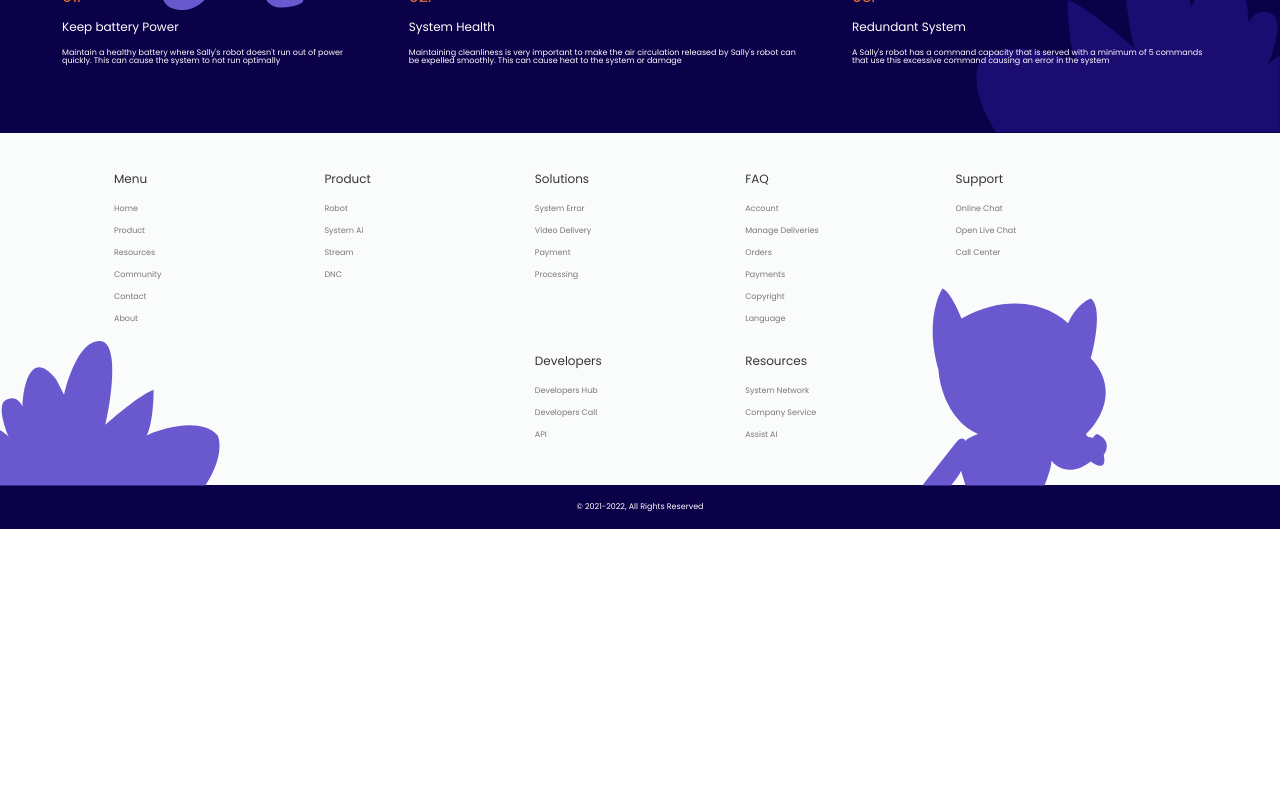
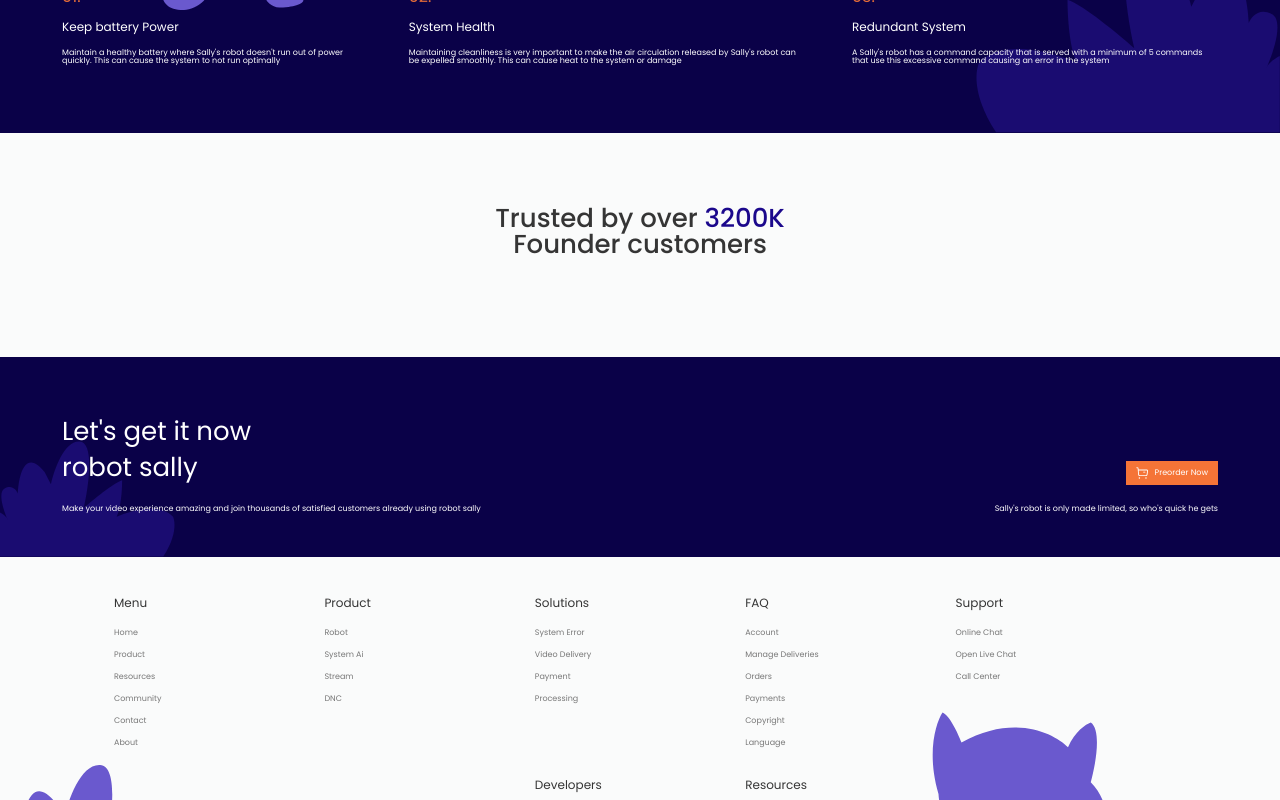
Before and after one commit to g-andrei/log-asset, a React (Vite) app: page / in a window 1280 px wide. Shown: the part 1420-2220 px from the top of the page. Before the commit the page ends 1949 px from the top, so only its background shows below. Built offline with nearby package versions, Linux system fonts and the light colour scheme.

Commit message:
text of testimonials

```diff
--- a/src/Views/AppLayout.tsx
+++ b/src/Views/AppLayout.tsx
@@ -1,4 +1,4 @@
-import { Features, Footer, Header, Hero } from ".";
+import { Features, Footer, Header, Hero, Testimonials } from ".";
 import useStore from "../store";
 
 const AppLayout = () => {
@@ -8,6 +8,7 @@ const AppLayout = () => {
       <Header />
       <Hero />
       <Features />
+      <Testimonials />
       <Footer />
     </div>
   );
--- /dev/null
+++ b/src/Views/Testimonials/Testimonials.styled.ts
@@ -0,0 +1,65 @@
+import styled, { css } from "styled-components";
+import { mobileBreakpoint } from "../../utils";
+
+const FirstSectionTestimonialsStyled = styled.div(({ theme }) => {
+  const { spacings, colors } = theme;
+  return css`
+    padding: ${spacings.main.s72} ${spacings.main.s62} ${spacings.main.s100};
+    background-color: ${colors.surfaces.tertiary};
+    text-align: center;
+
+    @media (max-width: ${mobileBreakpoint}) {
+      padding: ${spacings.main.s50} ${spacings.main.s10} ${spacings.main.s100};
+    }
+  `;
+});
+
+const SecondSectionTestimonialsStyled = styled.div(({ theme }) => {
+  const { colors, spacings } = theme;
+  return css`
+    background: ${colors.surfaces.secondary};
+    padding: ${spacings.main.s56} ${spacings.main.s62} ${spacings.main.s44};
+    position: relative;
+
+    @media (max-width: ${mobileBreakpoint}) {
+      padding: ${spacings.main.s100} ${spacings.main.s10} ${spacings.main.s40};
+    }
+  `;
+});
+
+const SectionStyled = styled.div(() => {
+  return css`
+    display: flex;
+    justify-content: space-between;
+    align-items: flex-end;
+    position: relative;
+    z-index: 2;
+
+    @media (max-width: ${mobileBreakpoint}) {
+      flex-direction: column;
+    }
+  `;
+});
+
+const ButtonSectionStyled = styled.div(({ theme }) => {
+  const { spacings } = theme;
+  return css`
+    display: flex;
+    flex-direction: column;
+    width: 24%;
+    align-items: flex-end;
+
+    @media (max-width: ${mobileBreakpoint}) {
+      align-items: normal;
+      margin-top: ${spacings.main.s28};
+      width: 100%;
+    }
+  `;
+});
+
+export {
+  FirstSectionTestimonialsStyled,
+  SecondSectionTestimonialsStyled,
+  SectionStyled,
+  ButtonSectionStyled,
+};
--- /dev/null
+++ b/src/Views/Testimonials/Testimonials.tsx
@@ -0,0 +1,87 @@
+import { Button, Typography } from "../../components";
+import colors from "../../themes/colors";
+import spacings from "../../themes/spacings";
+import { isMobile } from "../../utils";
+import {
+  ButtonSectionStyled,
+  FirstSectionTestimonialsStyled,
+  SecondSectionTestimonialsStyled,
+  SectionStyled,
+} from "./Testimonials.styled";
+
+const Testimonials = () => {
+  return (
+    <section>
+      <FirstSectionTestimonialsStyled>
+        <Typography variant="h2" style={{ fontWeight: "500" }}>
+          Trusted by over
+          <span style={{ color: colors.text.highlited }}> 3200K</span>
+          <br /> Founder customers
+        </Typography>
+      </FirstSectionTestimonialsStyled>
+
+      <SecondSectionTestimonialsStyled>
+        <SectionStyled>
+          <div style={{ width: isMobile ? "100%" : "40%" }}>
+            <Typography
+              variant="h2"
+              style={{
+                color: colors.text.primary,
+                lineHeight: isMobile ? "unset" : spacings.main.s36,
+              }}
+            >
+              Let's get it now
+              <br /> robot sally
+            </Typography>
+
+            <Typography
+              variant="paragraph"
+              style={{
+                color: colors.text.primary,
+                marginTop: spacings.main.s20,
+              }}
+            >
+              Make your video experience amazing and join thousands of satisfied
+              customers already using robot sally
+            </Typography>
+          </div>
+
+          <ButtonSectionStyled>
+            <Button>
+              <img src="cartButton.svg" alt="shop icon" />
+              <Typography
+                variant="paragraph"
+                style={{ color: colors.text.primary }}
+              >
+                Preorder Now
+              </Typography>
+            </Button>
+
+            <Typography
+              variant="paragraph"
+              style={{
+                color: colors.text.primary,
+                textAlign: isMobile ? "unset" : "end",
+                marginTop: spacings.main.s20,
+              }}
+            >
+              Sally's robot is only made limited, so who's quick he gets
+            </Typography>
+          </ButtonSectionStyled>
+        </SectionStyled>
+        <img
+          src="decorationTestimonials.svg"
+          alt="testimonials decoration"
+          style={{
+            position: "absolute",
+            bottom: "0",
+            left: "0",
+            display: isMobile ? "none" : "block",
+          }}
+        />
+      </SecondSectionTestimonialsStyled>
+    </section>
+  );
+};
+
+export default Testimonials;
--- a/src/Views/index.ts
+++ b/src/Views/index.ts
@@ -4,5 +4,6 @@ import Features from "./Features/Features";
 import Footer from "./Footer/Footer";
 import Header from "./Header/Header";
 import Hero from "./Hero/Hero";
+import Testimonials from "./Testimonials/Testimonials";
 
-export { AppLayout, Features, Footer, Header, Hero };
+export { AppLayout, Features, Footer, Header, Hero, Testimonials };
--- a/src/components/Button/Button.styled.ts
+++ b/src/components/Button/Button.styled.ts
@@ -12,5 +12,6 @@ export const StyledButton = styled.button(({ theme }) => {
     color: ${colors.text.primary};
     display: flex;
     gap: ${spacings.main.s6};
+    justify-content: center;
   `;
 });
--- a/src/themes/spacings.ts
+++ b/src/themes/spacings.ts
@@ -26,12 +26,14 @@ const spacings: Spacings = {
     s50: "50px",
     s52: "52px",
     s54: "54px",
+    s56: "56px",
     s58: "58px",
     s60: "60px",
     s62: "62px",
     s64: "64px",
     s67: "67px",
     s68: "68px",
+    s72: "72px",
     s82: "82px",
     s90: "90px",
     s100: "100px",
```
Also changed, not shown: public/cartButton.svg (added), public/decorationTestimonials.svg (added).
